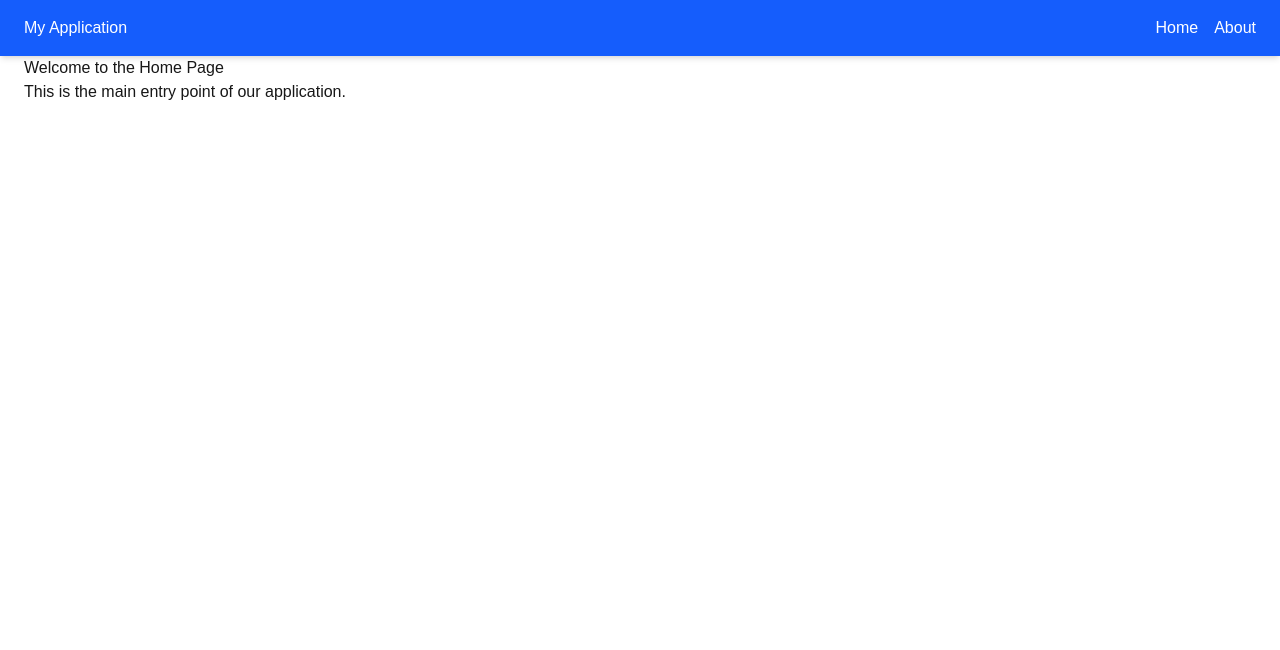
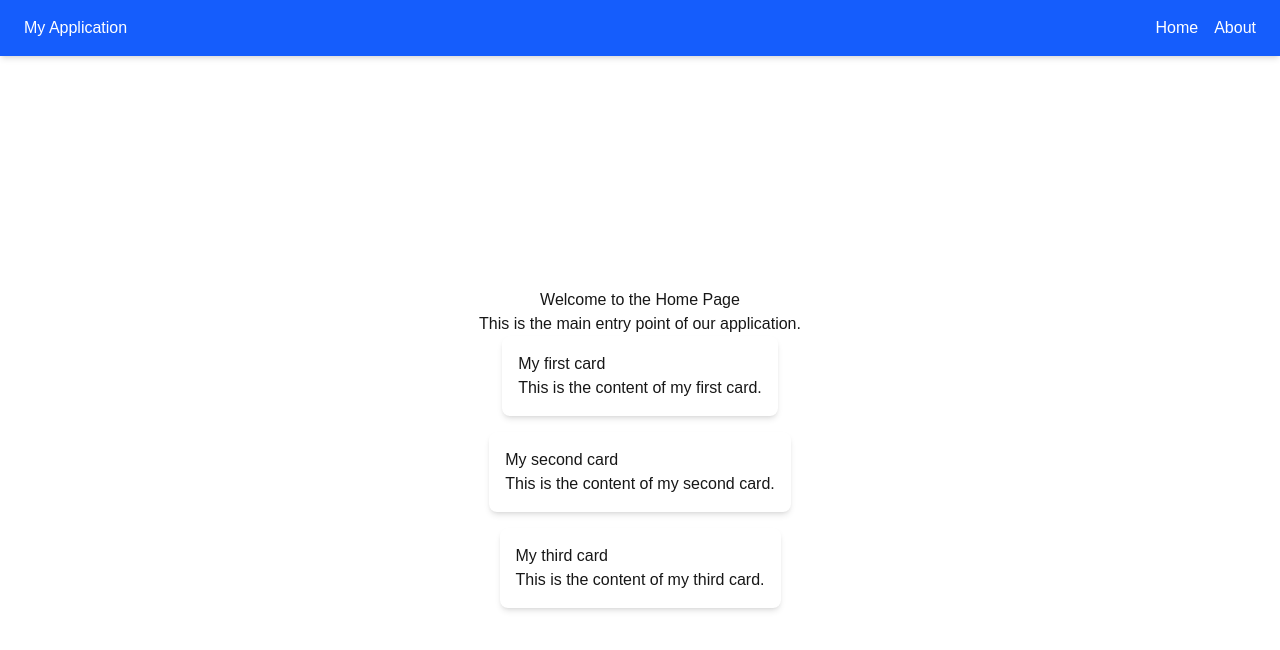
Before and after one commit to gabrielabiah/alx-project-0x02-setup, a Next.js app in the folder alx-project-0x02/: page /home in a window 1280 px wide. Shown: the top 650 px of the page. Built offline with nearby package versions, Linux system fonts and the light colour scheme.

Commit message:
added card component

```diff
--- /dev/null
+++ b/alx-project-0x02/components/common/Card.tsx
@@ -0,0 +1,9 @@
+const Card: React.FC<CardProps> = ({ title, content }) => {
+	return (
+		<div className="bg-white shadow-md rounded-lg p-4 mb-4">
+			<h2 className="card-title">{title}</h2>
+			<p className="card-content">{content}</p>
+		</div>
+	)
+}
+export default Card;
--- a/alx-project-0x02/components/layout/Header.tsx
+++ b/alx-project-0x02/components/layout/Header.tsx
@@ -2,7 +2,7 @@ import Link from "next/link";
 
 const Header: React.FC = () => {
 	return (
-		<header className="flex justify-between py-4 bg-blue-600 text-white shadow-md px-6">
+		<header className="flex sticky justify-between py-4 bg-blue-600 text-white shadow-md px-6">
 			<h1><Link href="/">My Application</Link></h1>
 			<nav>
 				<ul className="flex gap-4">
--- a/alx-project-0x02/interfaces/index.ts
+++ b/alx-project-0x02/interfaces/index.ts
@@ -0,0 +1,4 @@
+interface CardProps {
+  title: string;
+  content: string;
+}
--- a/alx-project-0x02/pages/_app.tsx
+++ b/alx-project-0x02/pages/_app.tsx
@@ -14,7 +14,7 @@ export default function App({ Component, pageProps }: AppProps) {
         <meta name="keywords" content="Next.js, React, Application" />
       </Head>
       <Header />
-      <div className="container px-6">
+      <div className="container px-6 width-full mx-auto">
         <Component {...pageProps} />
       </div>
     </>
--- a/alx-project-0x02/pages/home.tsx
+++ b/alx-project-0x02/pages/home.tsx
@@ -1,10 +1,14 @@
+import Card from "@/components/common/Card";
 import Header from "@/components/layout/Header";
 
 const Home: React.FC = () => {
 	return (
-		<div>
+		<div className="flex flex-col items-center justify-center min-h-screen">
 			<h1>Welcome to the Home Page</h1>
 			<p>This is the main entry point of our application.</p>
+			<Card title="My first card" content="This is the content of my first card." />
+			<Card title="My second card" content="This is the content of my second card." />
+			<Card title="My third card" content="This is the content of my third card." />
 		</div>
 	);
 }
```
